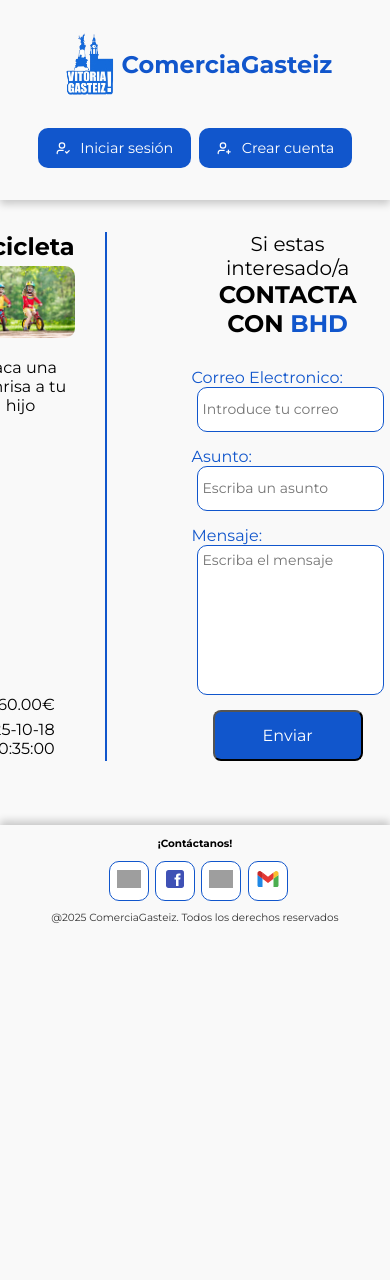
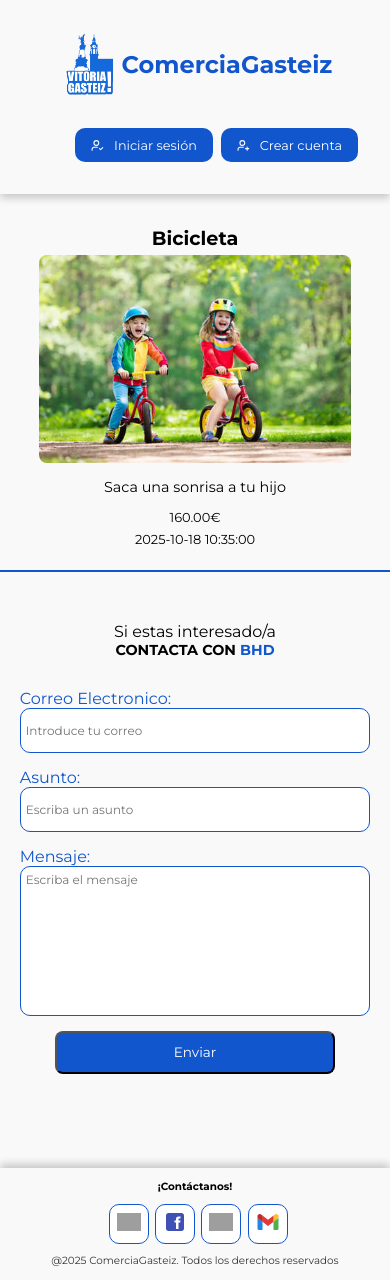
Before and after one commit to IDAB-team/Reto-1, a PHP site: the page made by app/index.php in a window 390 px wide. Before the commit the page ends 923 px from the top, so only its background shows below. Run offline with PHP 8.4, Linux system fonts and the light colour scheme; data comes from the database, SQL or seed files in the repository; grey boxes are pictures that could not be loaded.

Commit message:
Diseño + responsive

```diff
--- a/app/assets/css/ajustes.css
+++ b/app/assets/css/ajustes.css
@@ -1,6 +1,14 @@
 /* ==================================================================================================================
     ------------------------------------------------- AJUSTES SIEMPRE -------------------------------------------------
 ================================================================================================================== */
+
+.ajustesMain {
+    width: 100%;
+    display: flex;
+    flex-direction: column;
+    justify-content: center;
+    align-items: center;
+}
 
 .ajustesTitulo {
     text-align: center;
@@ -173,6 +181,7 @@
 
 @media (max-width: 1024px) {
     .ajustesFormulario {
+        width: 90%;
         padding: 1.5rem;
     }
 
--- a/app/assets/css/anuncio.css
+++ b/app/assets/css/anuncio.css
@@ -180,3 +180,149 @@
 .contactoDerecha .bEnviar:hover{
     box-shadow: 0 4px 12px rgba(37, 99, 235, 0.3);
 }
+
+@media (max-width: 1024px) {
+  .anuncioDivision {
+    gap: 20px; /* reduce separación entre columnas */
+  }
+
+  .tituloFavorito {
+    gap: 10em; /* reduce espacio entre título e icono */
+  }
+
+  .anuncioIzquierda {
+    padding-right: 20px;
+    margin-right: 20px;
+  }
+
+  .contactoDerecha .inputLabel,
+  .contactoDerecha .inputTextArea {
+    max-width: 600px;
+  }
+
+  .contactoDerecha .bEnviar {
+    width: 50%;
+  }
+
+  .abajodos {
+    right: 30px;
+  }
+}
+
+/* ========================== TABLETS PEQUEÑAS Y MÓVILES GRANDES ========================== */
+@media (max-width: 768px) {
+  .anuncioDivision {
+    flex-direction: column; /* pasa a columnas verticales */
+    align-items: center;
+    gap: 30px;
+  }
+
+  .anuncioIzquierda {
+    border-right: none; /* elimina división vertical */
+    border-bottom: 2px solid #1156CC; /* agrega línea divisoria inferior */
+    padding-bottom: 20px;
+    margin-bottom: 20px;
+    padding-right: 0;
+    margin-right: 0;
+  }
+
+  .tituloFavorito {
+    flex-direction: column;
+    gap: 0.5em;
+  }
+
+  .tituloFavorito h1 {
+    font-size: 20px;
+    text-align: center;
+  }
+
+  .anuncioMedio img {
+    max-width: 80%;
+  }
+
+  .anuncioAbajo {
+    max-width: 90%;
+  }
+
+  .abajodos {
+    position: static; /* elimina posición absoluta */
+    align-items: center;
+    text-align: center;
+    margin-top: 10px;
+  }
+
+  .contactoDerecha {
+    width: 90%;
+    margin: 0 auto;
+  }
+
+  .contactoDerecha h1 {
+    font-size: 18px;
+  }
+
+  .contactoDerecha h2 {
+    font-size: 16px;
+  }
+
+  .contactoDerecha .inputLabel,
+  .contactoDerecha .inputTextArea {
+    width: 100%;
+    max-width: none;
+    margin-left: 0;
+  }
+
+  .contactoDerecha .bEnviar {
+    width: 60%;
+    font-size: 0.9rem;
+  }
+}
+
+/* ========================== MÓVILES PEQUEÑOS ========================== */
+@media (max-width: 480px) {
+  .tituloFavorito h1 {
+    font-size: 1.2em;
+  }
+
+  .tituloFavorito {
+    gap: 0.3em;
+  }
+
+  .anuncioMedio img {
+    border-radius: 8px;
+  }
+
+  .anuncioAbajo {
+    font-size: 0.9em;
+    margin-top: 15px;
+  }
+
+  .abajodos {
+    font-size: 0.9em;
+  }
+
+  .contactoDerecha {
+    width: 95%;
+    padding: 0 10px;
+  }
+
+  .contactoDerecha h1 {
+    font-size: 1em;
+  }
+
+  .contactoDerecha h2 {
+    font-size: 0.9em;
+  }
+
+  .contactoDerecha .inputLabel,
+  .contactoDerecha .inputTextArea {
+    font-size: 12px;
+    padding: 5px;
+  }
+
+  .contactoDerecha .bEnviar {
+    width: 80%;
+    min-width: unset;
+    padding: 0.7rem 2rem;
+    font-size: 0.85rem;
+  }
+}
--- a/app/assets/css/editarAnuncio.css
+++ b/app/assets/css/editarAnuncio.css
@@ -1,6 +1,14 @@
 /* ==================================================================================================================
     ------------------------------------------------- EDITAR ANUNCIO SIEMPRE -------------------------------------------------
 ================================================================================================================== */
+.editarMain {
+    width: 100%;
+    display: flex;
+    flex-direction: column;
+    justify-content: center;
+    align-items: center;
+}
+
 .editarImagen {
     width: 100%;
     height: 140px;
@@ -189,6 +197,7 @@ textarea.editarInput::placeholder {
 @media (max-width: 1024px) {
     .editarFormulario {
         padding: 1.5rem;
+        width: 90%;
     }
 
     .editarTitulo {
@@ -224,6 +233,11 @@ textarea.editarInput::placeholder {
         gap: 0.8rem;
     }
 
+    .editarBotones {
+        flex-direction: column;
+        gap: 1rem;
+    }
+
     .editarBoton,
     .editarBotonAtras {
         padding: 0.75rem 2rem;
@@ -253,6 +267,10 @@ textarea.editarInput::placeholder {
         font-size: 0.9rem;
     }
 
+    .editarBotonAtras {
+        margin: 1rem 1em 0;
+    }
+
     .editarImagen {
         height: 120px;
         font-size: 1.5rem;
--- a/app/assets/css/favoritos.css
+++ b/app/assets/css/favoritos.css
@@ -17,21 +17,19 @@
 .FavoritoMain {
   display: flex;
   flex-direction: row;
-    gap: 2em;
-    padding: 2em 0;
-
-    /* Estas tres líneas son la clave */
-    width: 100%;
-    max-width: 1200px;   /* limita el ancho total */
-    margin: 8em auto;
+  justify-content: center;
+  align-items: flex-start;
+  gap: 2.5em;
+  width: 60%;
 }
 /*Filtros: */
 .FavoritoCategorias{
   display: flex;
   flex-direction: column;
-    width: 40%;
-    box-shadow: 0 2px 6px rgba(0,0,0,0.1);
-    padding: .5rem;
+  width: 60%;
+  padding: 0.5rem;
+  padding-right: 2.5em;
+  border-right: 2px solid #1156CC;
 
 }
     .favoritoAnunciosCategoria{
--- a/app/assets/css/filtrado.css
+++ b/app/assets/css/filtrado.css
@@ -22,21 +22,18 @@ body {
   flex-direction: row;
   justify-content: center;
   align-items: flex-start;
-  gap: 1.5em;
-  width: 100%;
-  max-width: 1200px;
-  margin: 2em;
-  margin-left: 8em;
-  margin-right: 8em;
+  gap: 2.5em;
+  width: 60%;
 }
 
 /* ===================== FILTROS ===================== */
 .filtradoCategorias {
   display: flex;
   flex-direction: column;
-  width: 40%;
-  box-shadow: 0 2px 6px rgba(0,0,0,0.1);
-  padding: .5rem;
+  width: 60%;
+  padding: 0.5rem;
+  padding-right: 2.5em;
+  border-right: 2px solid #1156CC;
 }
 
 .filtroAnunciosCategoria {
--- a/app/assets/css/header.css
+++ b/app/assets/css/header.css
@@ -17,6 +17,8 @@ body {
     width: 100%;
     display: flex;
     flex-direction: column;
+    align-items: center;
+    justify-content: center;
     gap: 2em;
 }
 
@@ -387,7 +389,24 @@ header {
     gap: 2em;
   }
 
+  .headerBotones{
+    width: 100%;
+    justify-content: right;
+  }
+
   .headerBoton {
-    font-size: 0.9em;
+    font-size: 0.8em;
+  }
+
+  .headerIcono span {
+    font-size: 0.8em;
+  }
+
+    .headerIcono p {
+    font-size: 0.8em;
+  }
+
+  .headerIcono svg{
+    width: 2em;
   }
 }
--- a/app/assets/css/subirAnuncio.css
+++ b/app/assets/css/subirAnuncio.css
@@ -1,6 +1,14 @@
 /* ==================================================================================================================
     ------------------------------------------------- SUBIR ANUNCIO SIEMPRE -------------------------------------------------
 ================================================================================================================== */
+
+.subirMain {
+    width: 100%;
+    display: flex;
+    flex-direction: column;
+    justify-content: center;
+    align-items: center;
+}
 
 .subirImagen {
     width: 100%;
@@ -257,9 +265,13 @@ textarea.subirInput::placeholder {
 
     .subirBoton,
     .subirBotonAtras {
-        width: 100%;
+        width: 90%;
         padding: 0.7rem;
         font-size: 0.9rem;
+    }
+
+    .subirBotonAtras {
+        margin: 1rem 1em 0;
     }
 
     .subirBotones {
--- a/app/views/anuncios.view.php
+++ b/app/views/anuncios.view.php
@@ -3,7 +3,7 @@
 <?php include __DIR__ . '/layout/' . $header; ?>
 
 <main class="anunciosMain">
-    <aside class="misAnunciosFiltros">
+    <aside class="misAnunciosCategorias">
         <h4>Categor&iacuteas</h4>
         <ul>
             <?php foreach ($categorias as $categoria): ?>
--- a/app/views/favoritos.view.php
+++ b/app/views/favoritos.view.php
@@ -6,7 +6,7 @@
 
     <!-- Filtros por categoría -->
         <aside class="FavoritoCategorias">
-        <h4>Filtros</h4>
+        <h4>Categor&iacuteas</h4>
         <ul>
             <?php if (!empty($listaCategorias)): ?>
 
--- a/app/views/filtrado.view.php
+++ b/app/views/filtrado.view.php
@@ -6,7 +6,7 @@
 
   <!-- Filtros por categoría -->
     <aside class="filtradoCategorias">
-    <h4>Filtros</h4>
+    <h4>Categor&iacuteas</h4>
     <ul>
         <?php foreach ($listaCategorias as $categoria): ?>
         <?php if (!empty($categoria['Nombre'])): ?>
--- a/app/views/misAnuncios.view.php
+++ b/app/views/misAnuncios.view.php
@@ -6,7 +6,7 @@ include __DIR__ . '/layout/' . $header;
 ?>
 
 <main class="misAnunciosMain">
-    <aside class="misAnunciosFiltros">
+    <aside class="misAnunciosCategorias">
         <h4>Categor&iacuteas</h4>
         <ul>
             <?php foreach ($categorias as $categoria): ?>
```
Also changed, not shown: app/assets/css/anuncios.css (+6 -9 lines), app/assets/css/crearGestor.css (+8 -5 lines), app/assets/css/misAnuncios.css (+15 -17 lines), app/assets/css/usuarios.css (+10 -15 lines). Lines whose indentation alone changed are shown as unchanged.
